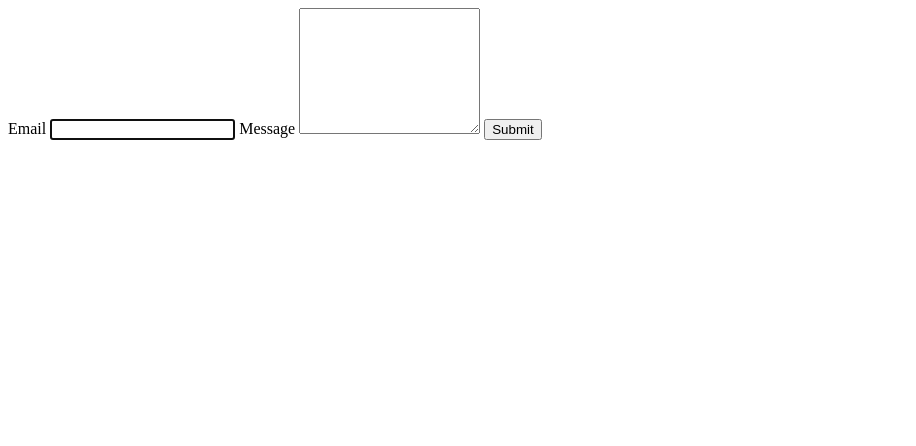
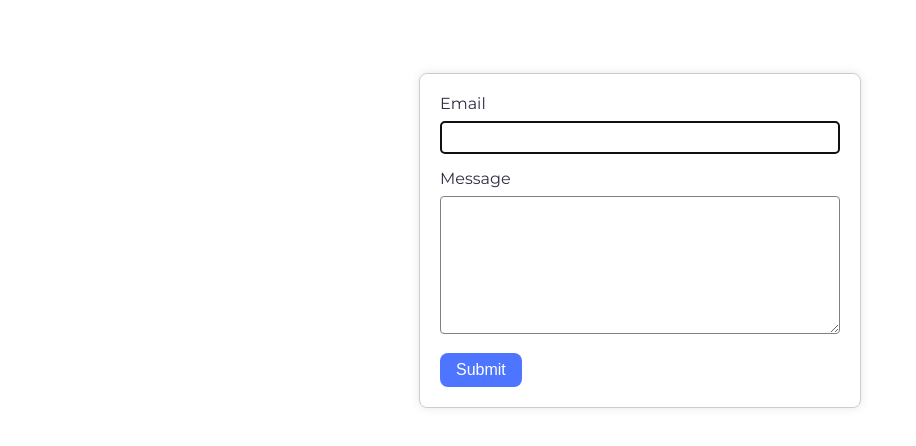
Before and after one commit to ShamanShine/goit-js-hw-09, a website built with Vite: page src/2-form.html in a window 1280 px wide. Shown: the whole page, without its empty margins (0-916 px from the left). Built offline with nearby package versions, Linux system fonts and the light colour scheme.

Commit message:
fix_form

```diff
--- a/src/2-form.html
+++ b/src/2-form.html
@@ -10,7 +10,7 @@
     <link rel="preconnect" href="https://fonts.gstatic.com" crossorigin>
     <link href="https://fonts.googleapis.com/css2?family=Montserrat&display=swap" rel="stylesheet">
 
-    <link rel="stylesheet" href="./src/css/styles.css">
+    <link rel="stylesheet" href="./css/styles.css">
 </head>
 
 <body class="container">
```
